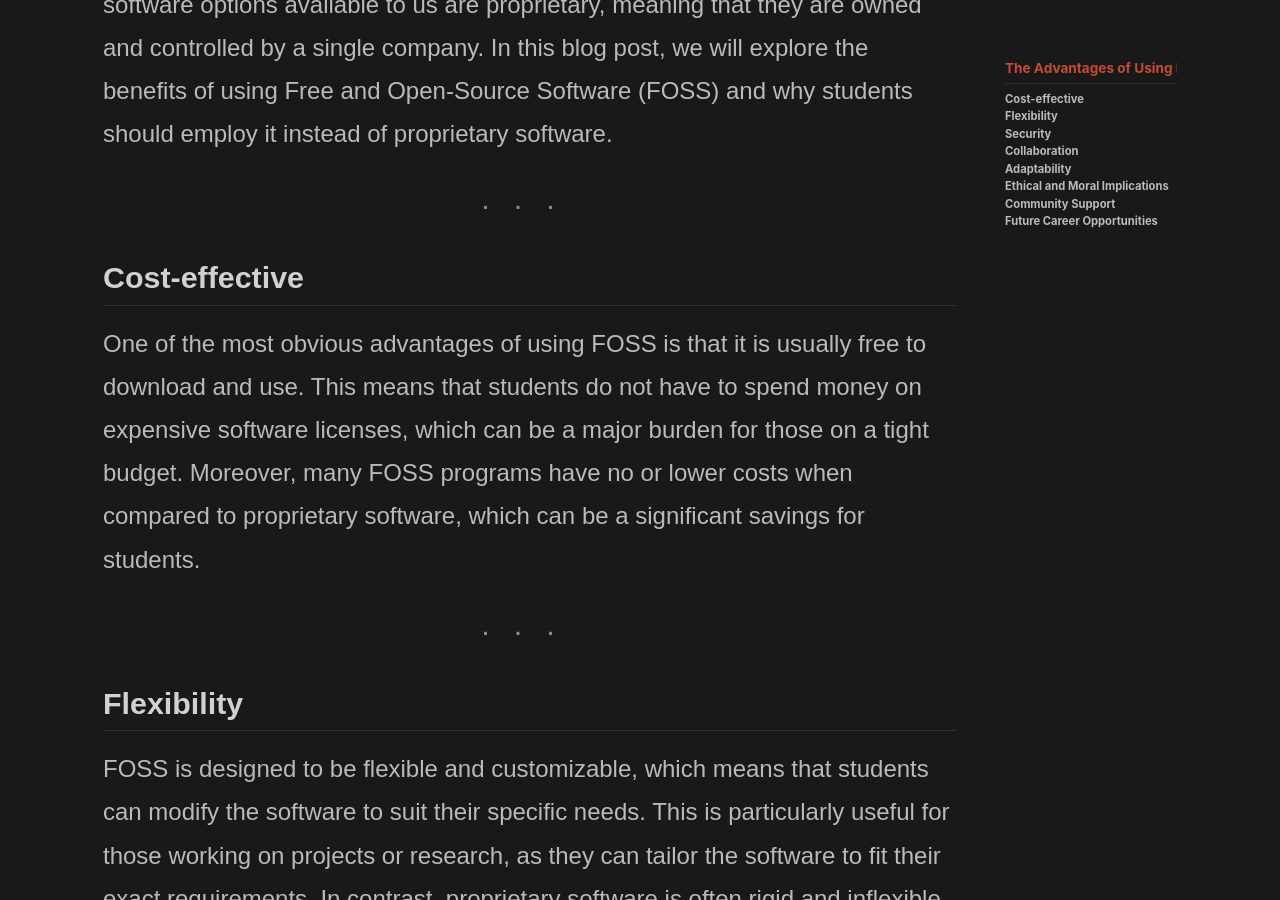
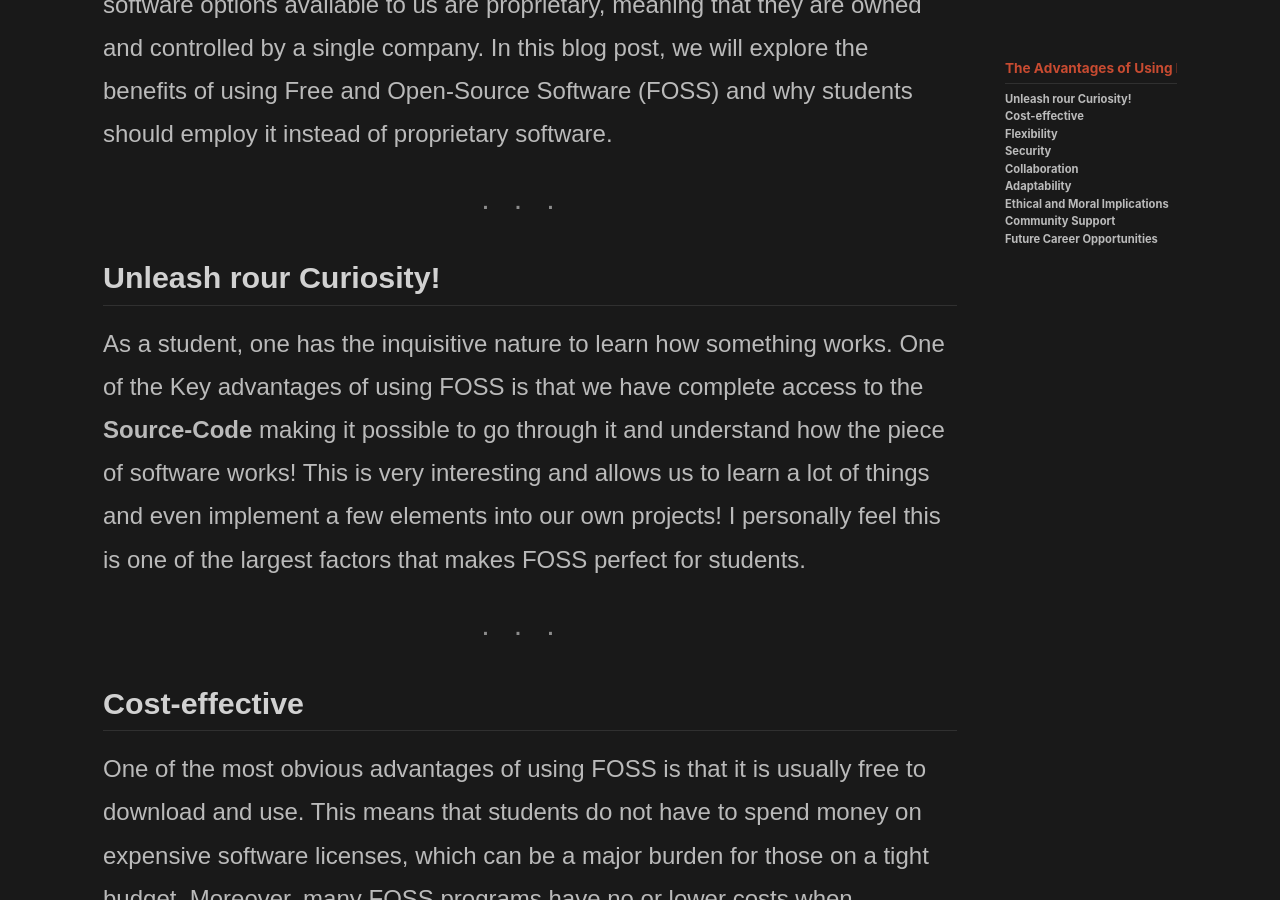
Before and after one commit to Het-Joshi/blog, a Jekyll site: the page built from _posts/2023-01-20-FOSS_Students.md, in a window 1280 px wide and 900 px high, scrolled down 764 px. Built offline with Jekyll 4.4.1, drawn with Linux system fonts in a browser that asks for light colours; nearby versions of some CDN libraries; comment, search, counter and statistics services are not loaded.

Commit message:
Update 2023-01-20-FOSS_Students.md

```diff
--- a/_posts/2023-01-20-FOSS_Students.md
+++ b/_posts/2023-01-20-FOSS_Students.md
@@ -10,6 +10,11 @@ The Advantages of Using Free and Open-Source Software (FOSS) for Students
 
 <br>
 As students, we are constantly surrounded by technology and are expected to use various software for our daily tasks and projects. However, many of the software options available to us are proprietary, meaning that they are owned and controlled by a single company. In this blog post, we will explore the benefits of using Free and Open-Source Software (FOSS) and why students should employ it instead of proprietary software.
+
+---
+## Unleash rour Curiosity!
+
+As a student, one has the inquisitive nature to learn how something works. One of the Key advantages of using FOSS is that we have complete access to the **Source-Code** making it possible to go through it and understand how the piece of software works! This is very interesting and allows us to learn a lot of things and even implement a few elements into our own projects! I personally feel this is one of the largest factors that makes FOSS perfect for students.
 
 ---
 ## Cost-effective
```
